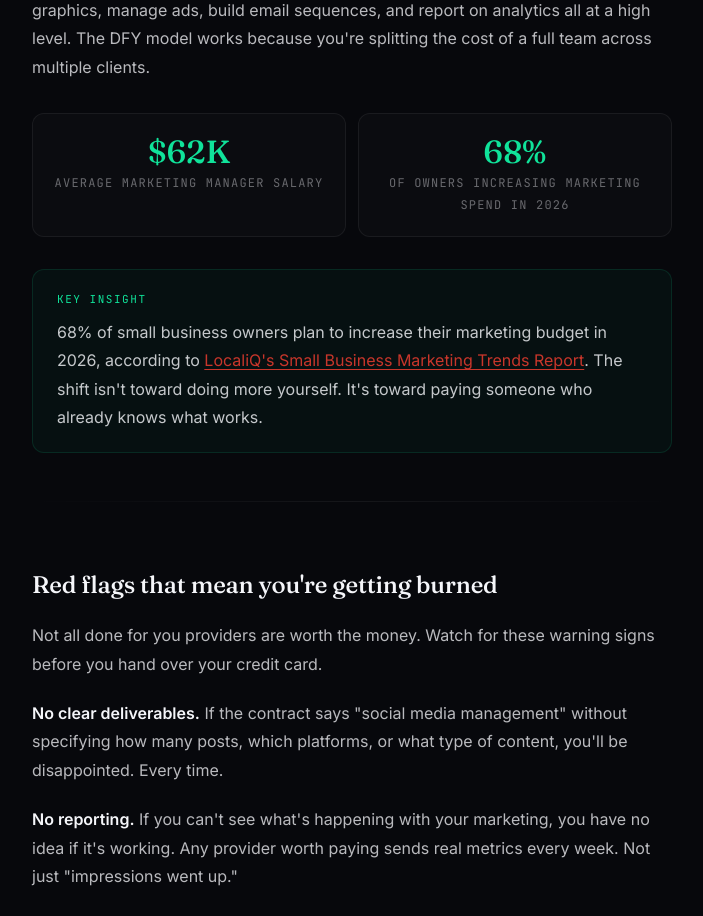
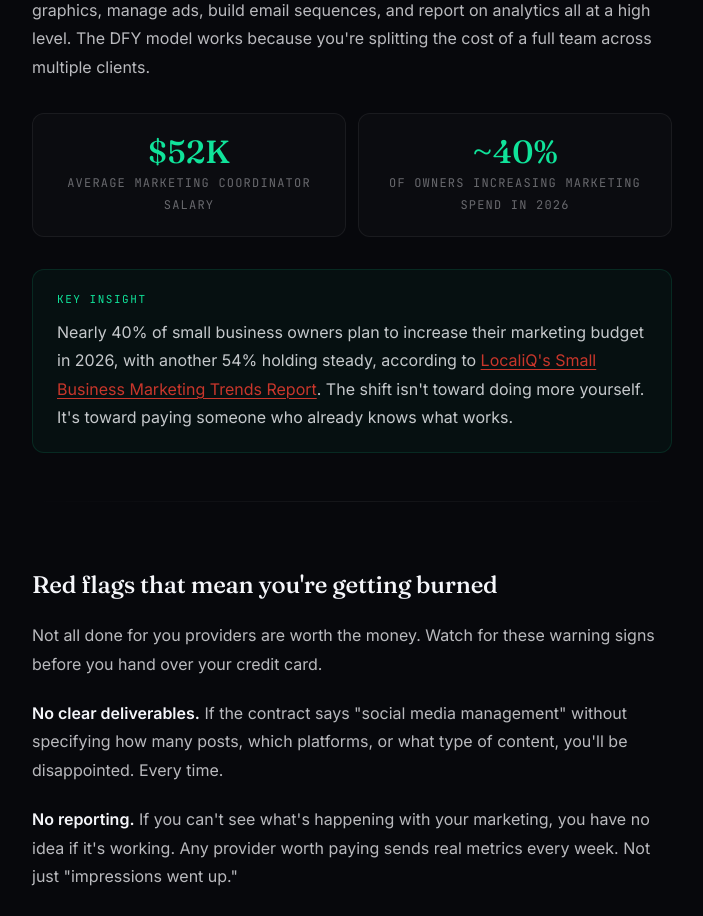
Before and after one commit to dustyboy-23/ventiscale-site, a Next.js app: page /blog/what-done-for-you-marketing-includes in a window 1280 px wide. Shown: the part 4440-5356 px from the top of the page, without its empty margins (288-991 px from the left). Built offline with nearby package versions, Linux system fonts and the light colour scheme; no server answers.

Commit message:
Blog sweep 2C: verify-and-fix (batch 10)

```diff
--- a/app/(marketing)/blog/what-done-for-you-marketing-includes/page.tsx
+++ b/app/(marketing)/blog/what-done-for-you-marketing-includes/page.tsx
@@ -374,13 +374,13 @@ export default async function Post() {
 
           <div className="blog-stat-row">
             <div className="blog-stat">
-              <div className="stat-number">$62K</div>
+              <div className="stat-number">$52K</div>
               <div className="stat-label">
-                Average marketing manager salary
+                Average marketing coordinator salary
               </div>
             </div>
             <div className="blog-stat">
-              <div className="stat-number">68%</div>
+              <div className="stat-number">~40%</div>
               <div className="stat-label">
                 Of owners increasing marketing spend in 2026
               </div>
@@ -390,8 +390,9 @@ export default async function Post() {
           <div className="blog-callout">
             <div className="callout-label">Key insight</div>
             <p>
-              68% of small business owners plan to increase their marketing
-              budget in 2026, according to{" "}
+              Nearly 40% of small business owners plan to increase their
+              marketing budget in 2026, with another 54% holding steady,
+              according to{" "}
               <a
                 href="https://localiq.com/blog/small-business-marketing-trends-report-2026/"
                 target="_blank"
```
